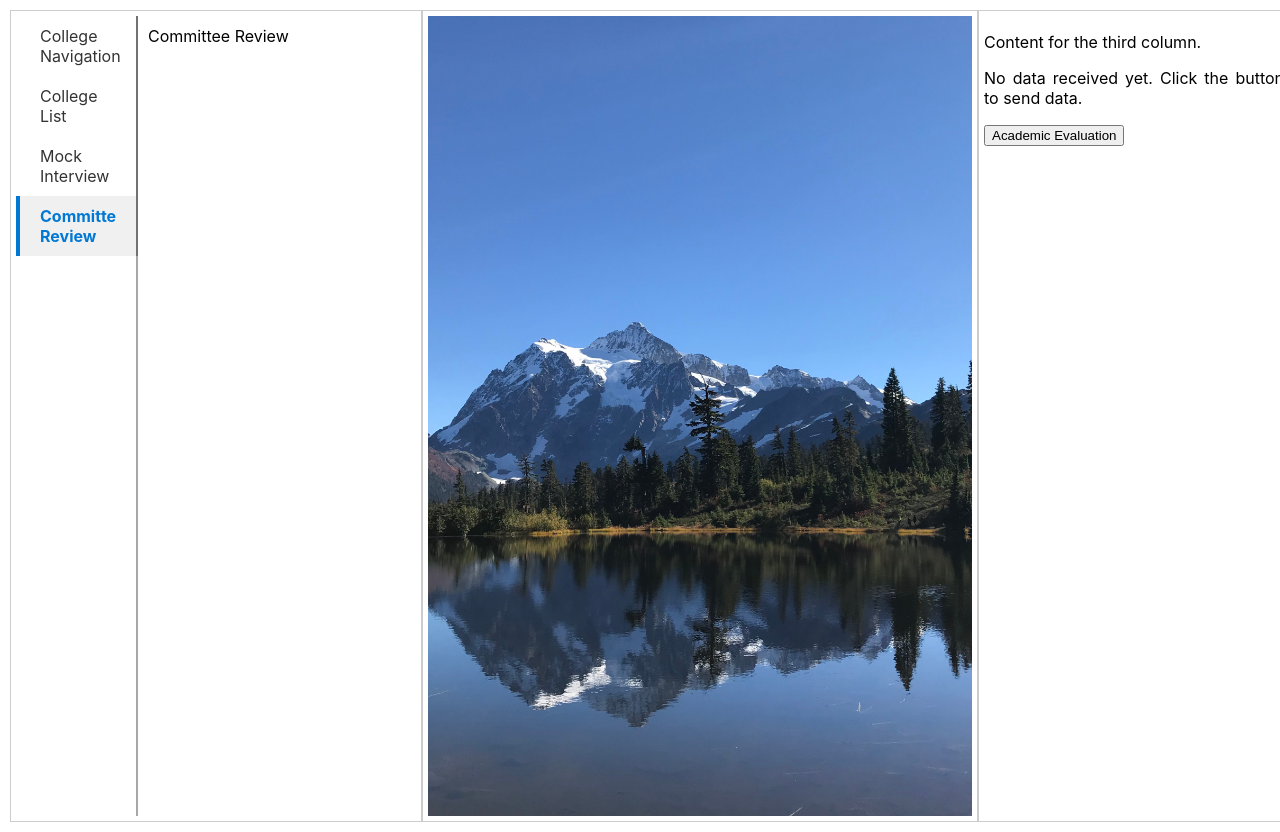
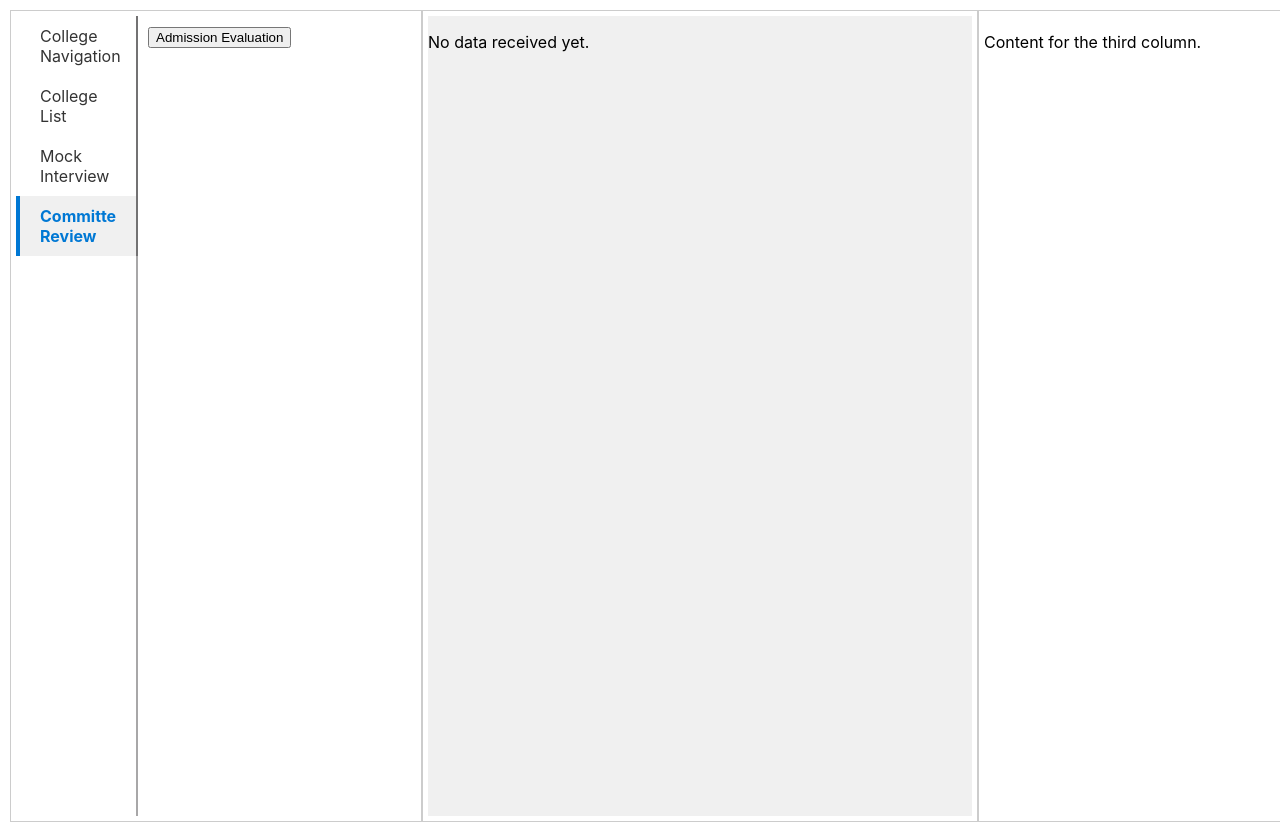
Before and after one commit to ianjia/pinnacle, a React (Create React App) app: page / in a window 1280 px wide. Both pictures are taken after a click on the element "Committe Review". Built offline with nearby package versions, Linux system fonts and the light colour scheme.

Commit message:
UI update to move evaluation button to left pane and review result to canvas in the middle

```diff
--- a/src/components/component-canvas-comittee/committe-canvas.css
+++ b/src/components/component-canvas-comittee/committe-canvas.css
@@ -1,6 +1,9 @@
 .committe-background {
-    background-size: cover;
+    background-color: #f0f0f0; /* Light gray for good text contrast */
     background-position: center;
     height: 100vh;
     width: 100%;
-}
+    display: flex;
+    flex-direction: column;
+    overflow: hidden; /* Ensure no overflow from the outer div */
+  }
--- a/src/components/component-canvas-comittee/committe-canvas.tsx
+++ b/src/components/component-canvas-comittee/committe-canvas.tsx
@@ -1,15 +1,22 @@
-
+import React from 'react';
 import './committe-canvas.css';
-import backgroundImage from '../../assets/images/committe_background.jpg';
-
+import { useSelector } from 'react-redux';
+import { RootState } from '../../store';
+import { MarkdownMessageDisplay } from '../component-mark-down-display';
 
 export const CommitteCanvas: React.FC = () => {
+    const { data, error } = useSelector((state: RootState) => state.committeeReview);
+
     return (
-       <div
-          className="committe-background"
-          style={{
-             backgroundImage: `url(${backgroundImage})`,
-          }}
-       />
+        <div
+            className="committe-background"
+        >
+            {error && <p style={{ color: 'red' }}>{error}</p>}
+            {data ? (
+                <MarkdownMessageDisplay resultMessage={data} />
+            ) : (
+                <p>No data received yet.</p>
+            )}
+        </div>
     );
- }
+};
--- a/src/components/component-home-page/home-page.tsx
+++ b/src/components/component-home-page/home-page.tsx
@@ -1,33 +1,11 @@
-import React, { useState } from 'react';
+import React from 'react';
 import { Canvas } from '../component-canvas';
 import { LeftPane } from '../component-left-pane';
-//import axios from 'axios';
 import './home-page.css';
-import { startAsyncTask, handleAcademicReviewTask, TaskParameterType } from '../../proxy';
-import { LoadingModal } from '../component-loading-modal-dialog';
-import { MarkdownMessageDisplay } from '../component-mark-down-display';
 
 export const HomePage: React.FC = () => {
-    const [isLoading, setIsLoading] = useState(false);
-    const [data, setData] = useState<string|undefined>(undefined); // State to hold the fetched data
-    const [error, setError] = useState<string | undefined>(undefined); // State to handle errors
-
-    const taskParams: TaskParameterType = {}
-
-    const sendData = async () => {
-        try {
-            const response = await startAsyncTask(setIsLoading, handleAcademicReviewTask, taskParams);
-            console.log('Data sent successfully:', response.result);
-            setData(response.result); // Set the received data in state
-            setError(undefined); // Clear any previous error if the request is successful
-        } catch (error) {
-            setError('Error sending data.');
-            console.error('Error sending data:', error);
-        }
-    };
-
     return (
-        <div className='container'>
+        <div className="container">
             <div className="column">
                 <LeftPane />
             </div>
@@ -36,20 +14,8 @@ export const HomePage: React.FC = () => {
             </div>
             <div className="column">
                 <p>Content for the third column.</p>
-
-                {error === undefined && data === undefined ?
-                    (<p>No data received yet. Click the button to send data.</p>) :
-                    (
-                        <MarkdownMessageDisplay
-                            errorMessage={error}
-                            resultMessage= {data? data : " "}  // " " might not be apporiate message - todo
-                        />
-                    )
-                }
-
-                <button onClick={sendData}>Academic Evaluation</button>
+                {/* Removed the button and related logic */}
             </div>
-            <LoadingModal isVisible={isLoading} message='Evaluating ...' />
         </div>
     );
 };
--- a/src/components/component-interaction-committe-review/interaction-committe-review.tsx
+++ b/src/components/component-interaction-committe-review/interaction-committe-review.tsx
@@ -1,8 +1,25 @@
+import React from 'react';
+import { useDispatch, useSelector } from 'react-redux';
+import { TaskParameterType } from '../../proxy';
+import { LoadingModal } from '../component-loading-modal-dialog';
+import { RootState, AppDispatch, fetchCommitteeReviewData } from '../../store';
 
- export const InteractionCommitteeReview: React.FC= () => {
+export const InteractionCommitteeReview: React.FC = () => {
+    // Use AppDispatch to type the dispatch function correctly
+    const dispatch: AppDispatch = useDispatch();
+    const { isLoading, error } = useSelector((state: RootState) => state.committeeReview);
+
+    const taskParams: TaskParameterType = {};
+
+    const sendData = () => {
+        dispatch(fetchCommitteeReviewData(taskParams)); // Correctly typed dispatch
+    };
+
     return (
         <div>
-            Committee Review
+            <button onClick={sendData}>Admission Evaluation</button>
+            {isLoading && <LoadingModal isVisible={isLoading} message="Evaluating ..." />}
+            {error && <p style={{ color: 'red' }}>{error}</p>}
         </div>
-      );
-}
+    );
+};
--- a/src/components/component-mark-down-display/mark-down-message-display.css
+++ b/src/components/component-mark-down-display/mark-down-message-display.css
@@ -1,9 +1,35 @@
+.message-container {
+  flex-grow: 1;
+  overflow-y: auto;
+  background-color: #fff; /* White background for better readability */
+  padding: 10px;
+  border: 1px solid #ddd;
+  border-radius: 4px;
+  box-shadow: 0 2px 4px rgba(0, 0, 0, 0.1);
+  word-wrap: break-word; /* Prevent long words from overflowing */
+  display: flex;
+  flex-direction: column;
+}
+
+.error-message {
+  color: red;
+  font-weight: bold;
+}
+
+.message-container p {
+  word-wrap: break-word; /* Prevent long words from overflowing */
+  margin: 0;
+}
+
 /* General markdown content styling */
 .markdown-content {
-    font-family: Arial, sans-serif;
-    line-height: 1.6;
-    color: #333;
-  }
+  flex-grow: 1; /* Fill the parent container */
+  overflow-y: auto; /* Allow scrolling for long content */
+  word-wrap: break-word;
+  font-family: Arial, sans-serif;
+  line-height: 1.6;
+  color: #333;
+}
 
   .markdown-content h3 {
     font-size: 1.75em;
--- a/src/components/component-mark-down-display/mark-down-message-display.tsx
+++ b/src/components/component-mark-down-display/mark-down-message-display.tsx
@@ -17,7 +17,9 @@ export const MarkdownMessageDisplay: React.FC<PrettyLLMMessageProps> = ({ errorM
           <p>{errorMessage}</p>
         </div>
       ) : (
-        <Markdown remarkPlugins={[remarkGfm]}>{resultMessage}</Markdown>
+        <div className="markdown-content">
+          <Markdown remarkPlugins={[remarkGfm]}>{resultMessage}</Markdown>
+        </div>
       )}
     </div>
   );
--- /dev/null
+++ b/src/store/comittee-review-slice.ts
@@ -0,0 +1,51 @@
+import { createSlice, createAsyncThunk } from '@reduxjs/toolkit';
+import { handleAcademicReviewTask, TaskParameterType } from '../proxy';
+
+interface CommitteeReviewState {
+    data: string | undefined;
+    isLoading: boolean;
+    error: string | undefined;
+}
+
+const initialState: CommitteeReviewState = {
+    data: undefined,
+    isLoading: false,
+    error: undefined,
+};
+
+export const fetchCommitteeReviewData = createAsyncThunk(
+    'committeeReview/fetchData',
+    async (taskParams: TaskParameterType, { rejectWithValue }) => {
+        try {
+            const response = await handleAcademicReviewTask(taskParams);
+            return response.result;
+        } catch (error) {
+            return rejectWithValue('Error sending data.');
+        }
+    }
+);
+
+const committeeReviewSlice = createSlice({
+    name: 'committeeReview',
+    initialState,
+    reducers: {
+        // Add any synchronous reducers if needed
+    },
+    extraReducers: (builder) => {
+        builder
+            .addCase(fetchCommitteeReviewData.pending, (state) => {
+                state.isLoading = true;
+                state.error = undefined;
+            })
+            .addCase(fetchCommitteeReviewData.fulfilled, (state, action) => {
+                state.isLoading = false;
+                state.data = action.payload;
+            })
+            .addCase(fetchCommitteeReviewData.rejected, (state, action) => {
+                state.isLoading = false;
+                state.error = action.payload as string;
+            });
+    },
+});
+
+export default committeeReviewSlice.reducer;
--- a/src/store/index.ts
+++ b/src/store/index.ts
@@ -1,2 +1,3 @@
 export * from './nav-tab-slice';
 export * from './store';
+export * from './comittee-review-slice';
--- a/src/store/store.ts
+++ b/src/store/store.ts
@@ -1,9 +1,12 @@
 import { configureStore } from '@reduxjs/toolkit';
 import { navigationTabReducers } from './nav-tab-slice';
+import committeeReviewReducer from './comittee-review-slice';
+
 
 export const store = configureStore({
   reducer: {
     navigationTab: navigationTabReducers,
+    committeeReview: committeeReviewReducer,
   },
 });
 
```
